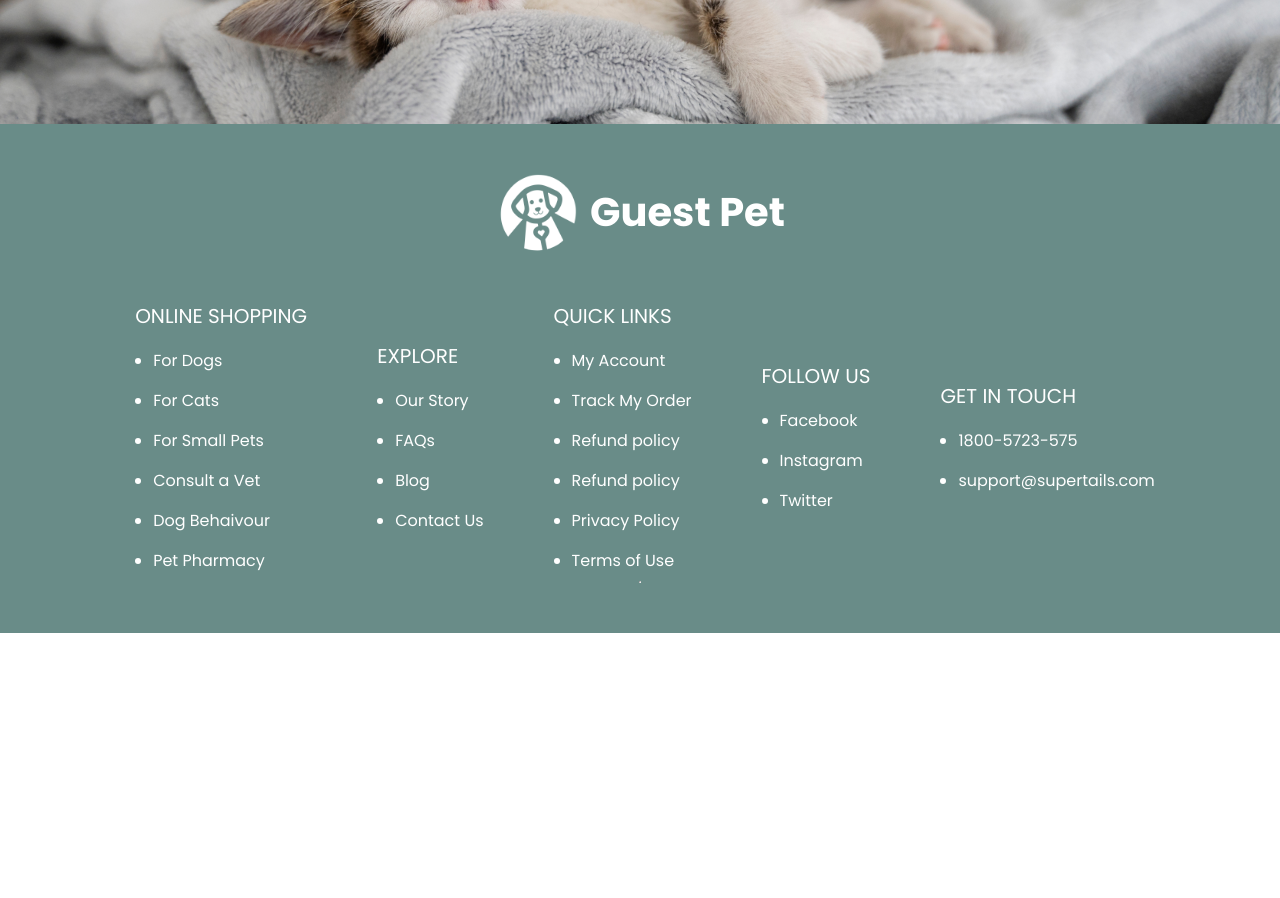
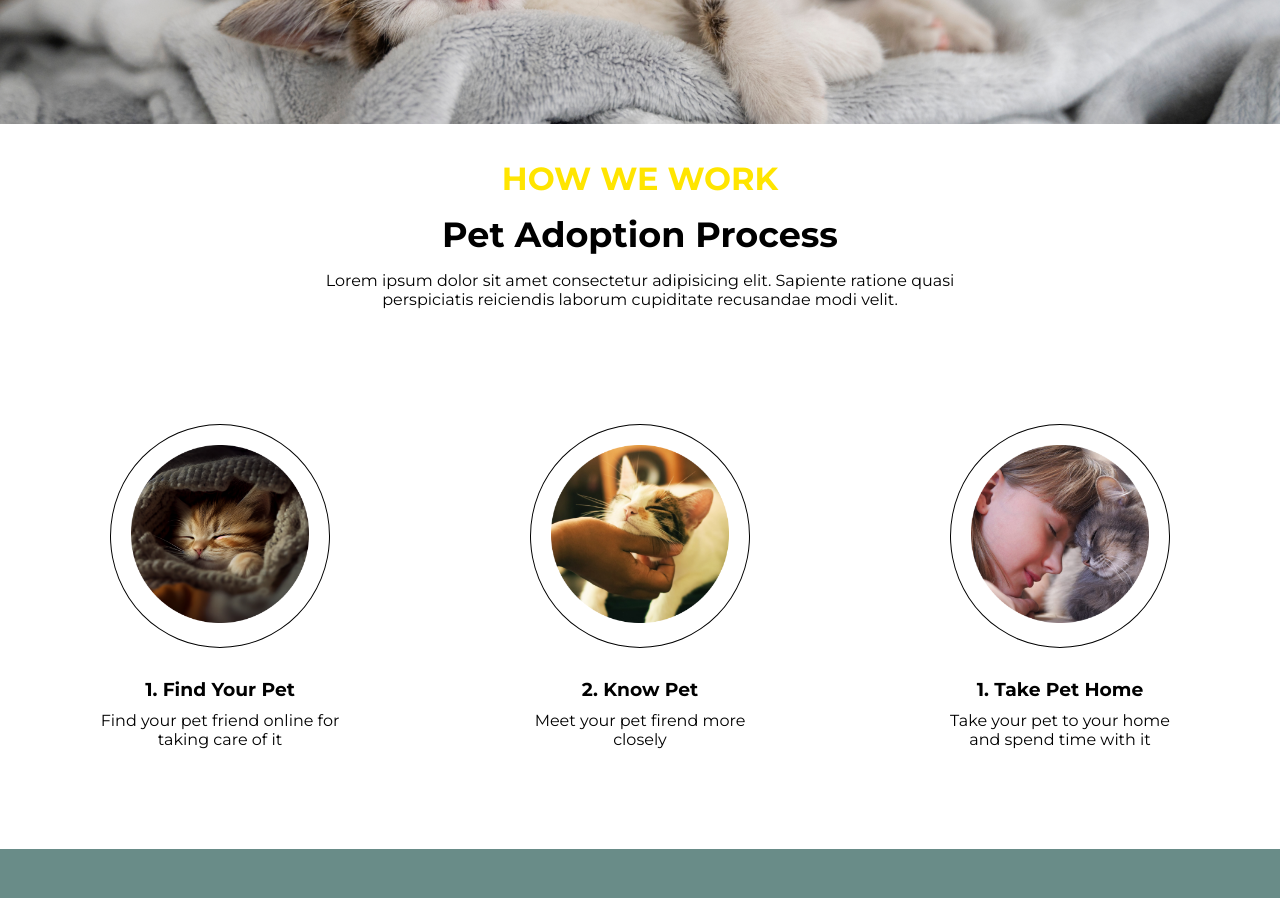
Before and after one commit to mubariznajafov/guest-pet, a React (Vite) app: page / in a window 1280 px wide. Shown: the part 2760-3658 px from the top of the page. Before the commit the page ends 3393 px from the top, so only its background shows below. Built offline with nearby package versions, Linux system fonts and the light colour scheme; a web font is replaced by a local one.

Commit message:
some changes in home page

```diff
--- a/index.html
+++ b/index.html
@@ -23,7 +23,7 @@
       rel="stylesheet"
     />
     <meta name="viewport" content="width=device-width, initial-scale=1.0" />
-    <title>Adopt Me</title>
+    <title>Guest Pet</title>
   </head>
   <body>
     <div id="root"></div>
--- a/src/components/Home.jsx
+++ b/src/components/Home.jsx
@@ -9,6 +9,9 @@ import icon5 from "../assets/icon5.png";
 import icon6 from "../assets/icon6.png";
 import backgroundImg from "../assets/mainBackground.png";
 import catImage from "../assets/process.png";
+import process3 from "../assets/process1.png";
+import process2 from "../assets/process2.png";
+import process1 from "../assets/process3.png";
 
 const Home = () => {
   return (
@@ -120,11 +123,50 @@ const Home = () => {
         style={{ backgroundImage: "url(" + catImage + ")" }}
       >
         <div className="info">
-        <h1>Want a Pet for the Your Loved Ones? </h1>
-        <button className="btn">Adopt Now</button>
+          <h1>Want a Pet for the Your Loved Ones? </h1>
+          <button className="btn">Adopt Now</button>
         </div>
       </div>
-      <div className="process"></div>
+      <div className="process">
+        <div className="top_info">
+          <h1 className="work">HOW WE WORK</h1>
+          <h1 className="petAdoption">Pet Adoption Process</h1>
+          <p>
+            Lorem ipsum dolor sit amet consectetur adipisicing elit. Sapiente
+            ratione quasi perspiciatis reiciendis laborum cupiditate recusandae
+            modi velit.
+          </p>
+        </div>
+        <div className="cards">
+          <div className="card">
+            <div className="img">
+              <img src={process1} />
+            </div>
+            <div className="bottom_info">
+              <h3>1. Find Your Pet</h3>
+              <p>Find your pet friend online for taking care of it</p>
+            </div>
+          </div>
+          <div className="card">
+            <div className="img">
+              <img src={process2} />
+            </div>
+            <div className="bottom_info">
+              <h3>2. Know Pet</h3>
+              <p>Meet your pet firend more closely</p>
+            </div>
+          </div>
+          <div className="card">
+            <div className="img">
+              <img src={process3} />
+            </div>
+            <div className="bottom_info">
+              <h3>1. Take Pet Home</h3>
+              <p>Take your pet to your home and spend time with it</p>
+            </div>
+          </div>
+        </div>
+      </div>
       <div className="reviews"></div>
     </div>
   );
--- a/src/scss/pages/home/_home.scss
+++ b/src/scss/pages/home/_home.scss
@@ -180,4 +180,55 @@
       }
     }
   }
+  .process {
+    margin: 20px 0;
+    .top_info {
+      display: flex;
+      justify-content: center;
+      align-items: center;
+      flex-direction: column;
+      .work {
+        color: $fifth_color;
+        margin: 15px 0;
+      }
+      .petAdoption {
+        font-size: 35px;
+      }
+      p {
+        width: 700px;
+        text-align: center;
+        margin: 15px 0;
+      }
+    }
+    .cards {
+      display: flex;
+      justify-content: space-evenly;
+      align-items: center;
+      margin: 100px 0;
+      .card {
+        display: flex;
+        justify-content: center;
+        align-items: center;
+        flex-direction: column;
+        width: 400px;
+        .img {
+          width: 220px;
+          border: 1px solid black;
+          border-radius: 50%;
+          padding: 20px;
+          img {
+            width: 100%;
+          }
+        }
+        .bottom_info{
+          text-align: center;
+          width: 250px;
+          margin-top: 30px;
+          p{
+            margin-top: 10px;
+          }
+        }
+      }
+    }
+  }
 }
```
